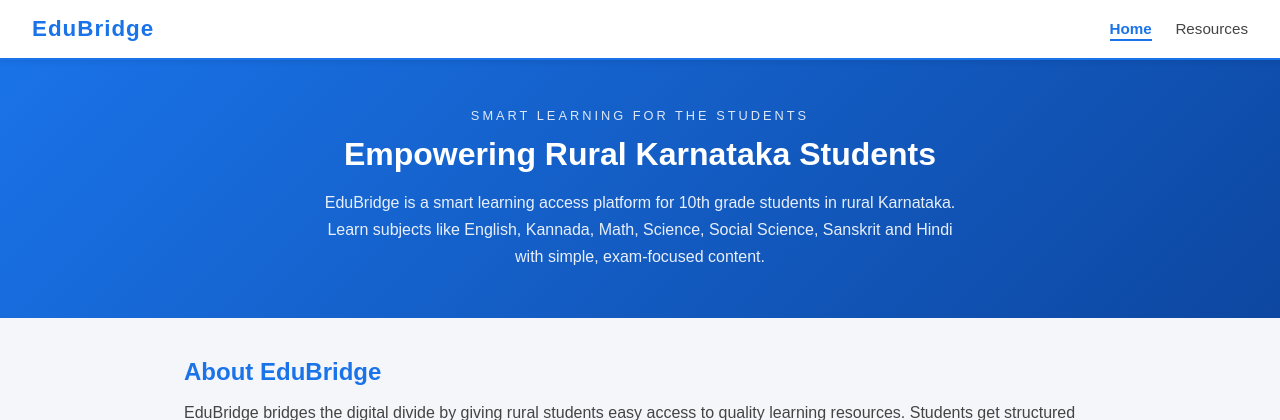
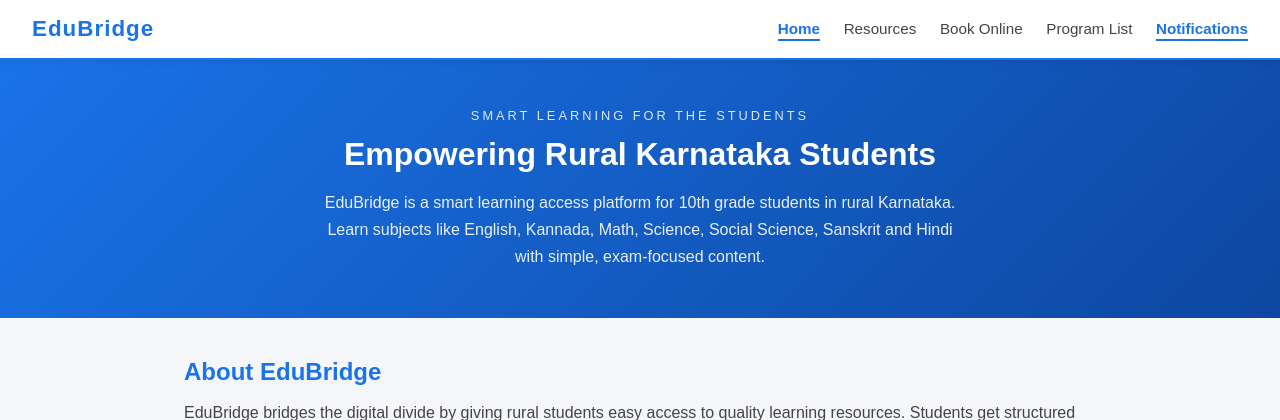
Before and after one commit to asiknyaholla/Xenoverse_EduBridge, a Flask app: page / in a window 1280 px wide. Shown: the top 420 px of the page. Run offline with Flask 3, Linux system fonts and the light colour scheme.

Commit message:
more pages added

```diff
--- a/templates/index.html
+++ b/templates/index.html
@@ -12,6 +12,9 @@
     <nav class="main-nav">
       <a href="index.html" class="active">Home</a>
       <a href="resources.html">Resources</a>
+      <a href="book-online.html">Book Online</a>
+      <a href="program-list.html">Program List</a>
+      <a href="notifications.html" class="active">Notifications</a>
     </nav>
   </header>
 
--- a/templates/resources.html
+++ b/templates/resources.html
@@ -12,6 +12,9 @@
     <nav class="main-nav">
       <a href="index.html">Home</a>
       <a href="resources.html" class="active">Resources</a>
+      <a href="book-online.html">Book Online</a>
+      <a href="program-list.html">Program List</a>
+      <a href="notifications.html" class="active">Notifications</a>
     </nav>
   </header>
 
```
